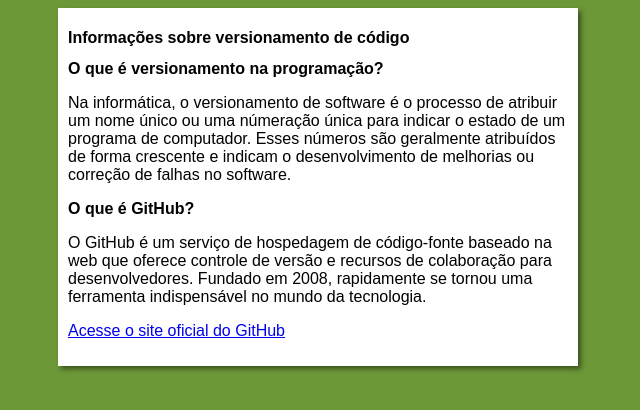
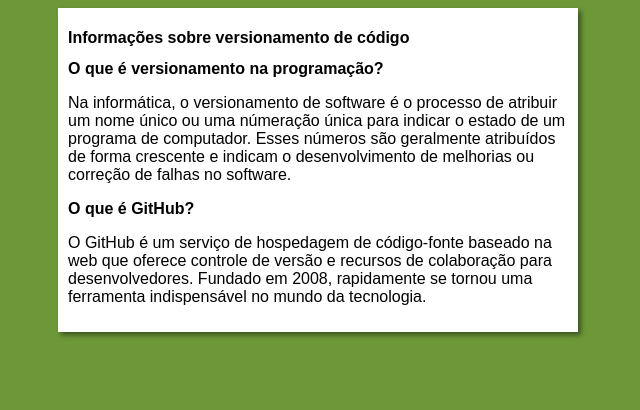
Before and after one commit to LuisFelipedosSantos96/Projeto-Site, a plain HTML site: page Index.html in a window 1280 px wide. Shown: the whole page, without its empty margins (322-962 px from the left). Drawn offline with Linux system fonts and the light colour scheme.

Commit message:
Update Index.html

```diff
--- a/Index.html
+++ b/Index.html
@@ -21,7 +21,7 @@
             <h2>O que é GitHub?</h2>
 
             <p>O GitHub é um serviço de hospedagem de código-fonte baseado na web que oferece controle de versão e recursos de colaboração para desenvolvedores. Fundado em 2008, rapidamente se tornou uma ferramenta indispensável no mundo da tecnologia. </p>
-            <p><a href="https://github.com/" target="_blank">Acesse o site oficial do GitHub</a></p>
+
         </article>
     </main>
 
```
